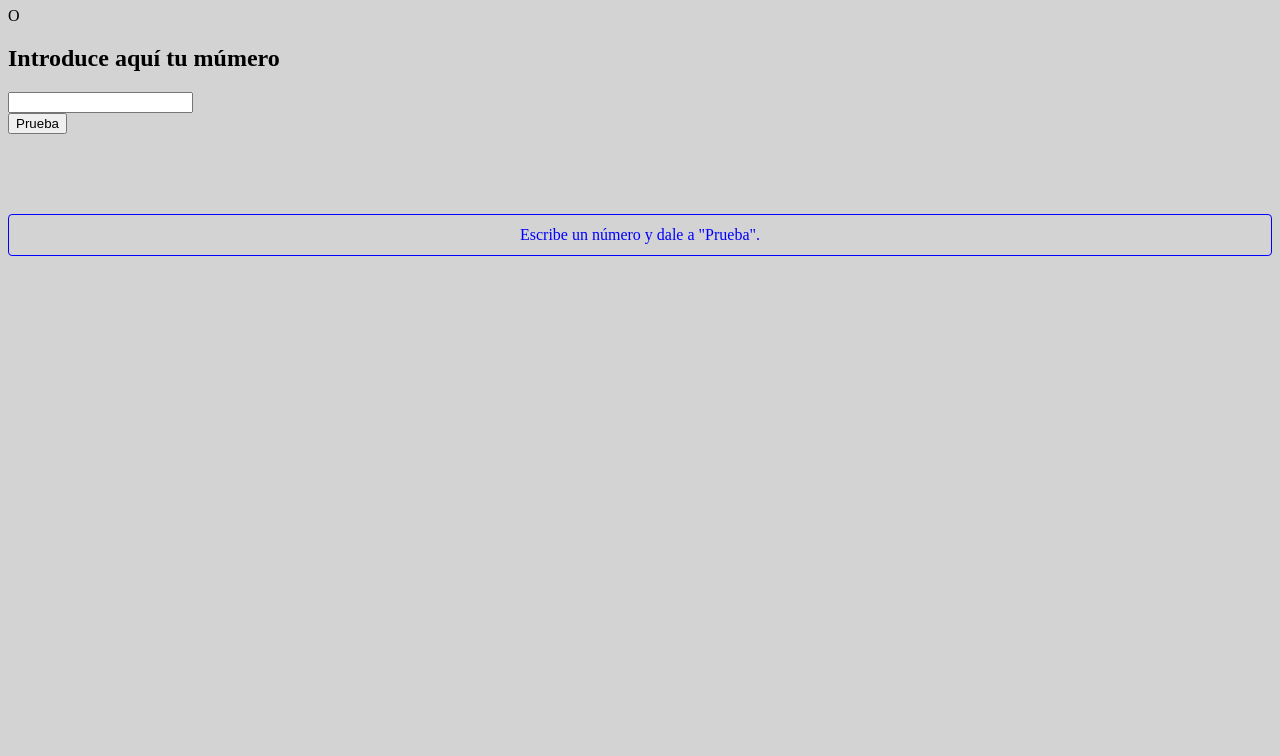
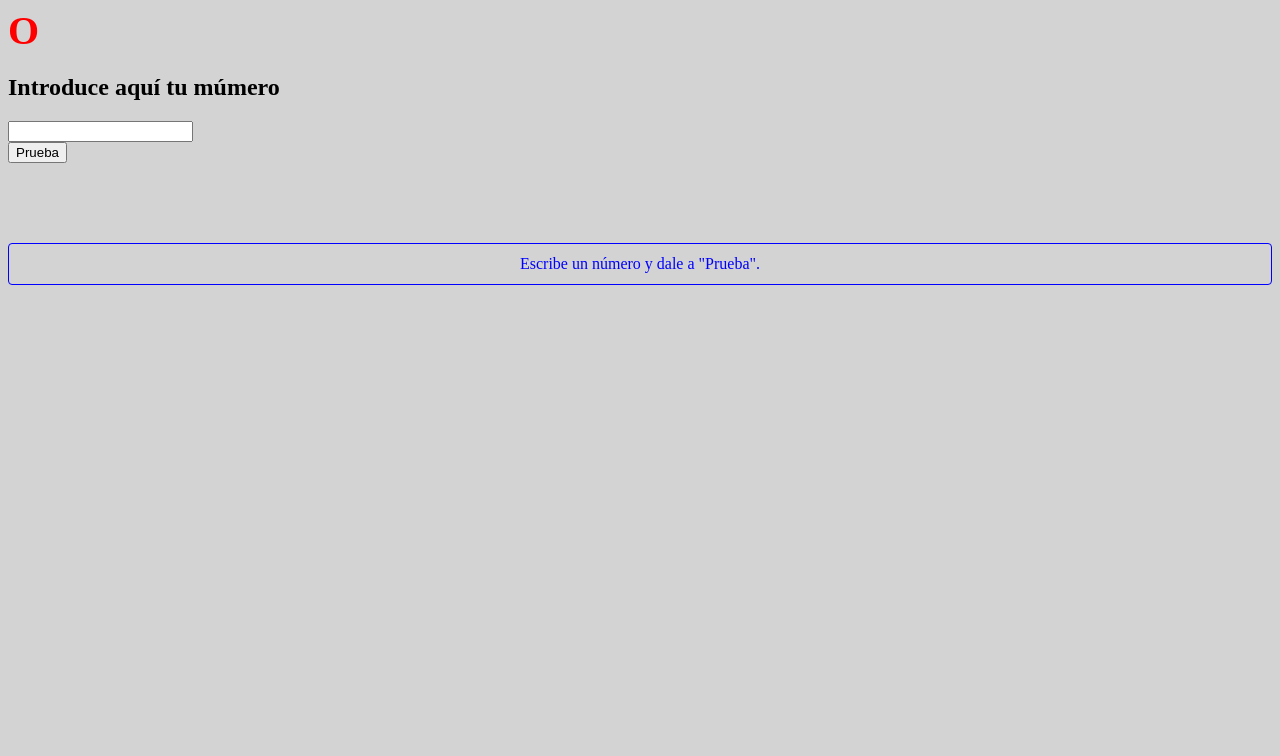
Before and after one commit to palomaviolin/javascript__exercise-1__guess-number, a website: page _src/templates/index.html in a window 1280 px wide. Shown: the part 73-829 px from the top of the page. Drawn offline with nearby package versions, Linux system fonts and the light colour scheme; files that its build step writes are made by us from their sources.

Commit message:
red style for counter

```diff
--- a/_src/assets/scss/main.scss
+++ b/_src/assets/scss/main.scss
@@ -20,3 +20,9 @@ body {
 	justify-content: center;
 	align-items: center;
 }
+
+.red {
+	font-size: 40px;
+	color: red;
+	font-weight: bold;
+}
--- a/_src/templates/index.html
+++ b/_src/templates/index.html
@@ -13,7 +13,7 @@
 
   <header>
     <h1>Adivina el número</h1>
-    <div id="counter">O</div>
+    <div id="counter" class="red">O</div>
   </header>
 
   <main class="container_data">
```
